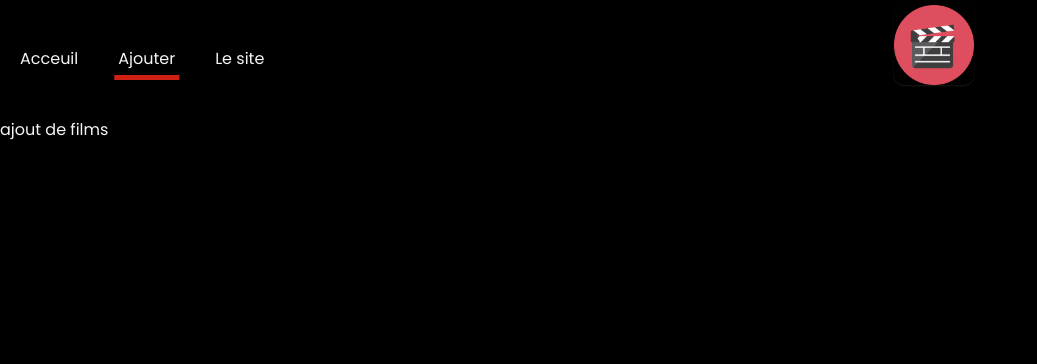
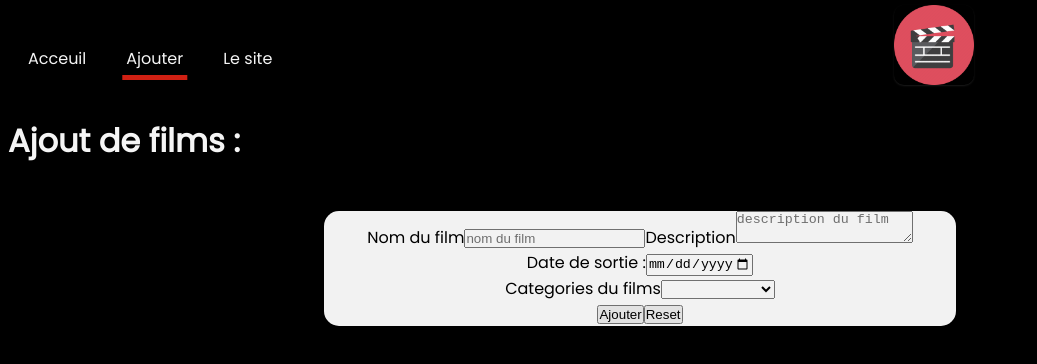
Before and after one commit to sebastianmel/react-movies, a React (Create React App) app: page /add-movies in a window 1280 px wide. Shown: the top 364 px of the page, without its empty margins (0-1037 px from the left). Built offline with nearby package versions, Linux system fonts and the light colour scheme.

Commit message:
step 2
add :
-delete movies
-add  movies
-form

```diff
--- a/src/App.js
+++ b/src/App.js
@@ -1,9 +1,11 @@
 import React from "react";
+
 import { BrowserRouter, Route, Switch } from "react-router-dom";
 import About from "./pages/About";
 import Ajout from "./pages/Ajout";
 import Home from "./pages/Home";
 import NotFound from "./pages/NotFound";
+import Boutton  from  "./components/Boutton";
 
 function App() {
   return (
@@ -13,6 +15,7 @@ function App() {
           <Route path="/" exact component={Home}/>
           <Route path="/a-propos" exact component={About}/>
           <Route path="/add-movies" exact component={Ajout}/>
+          <Route path="/movie/:id" component={Boutton}/>
           <Route component={NotFound}/>
         </Switch>
       </BrowserRouter>
--- /dev/null
+++ b/src/components/Boutton.js
@@ -0,0 +1,72 @@
+import React, { useEffect, useState } from "react";
+import { useParams } from 'react-router-dom';
+import axios from "axios";
+import Navigation from "./Navigation";
+import Logo from "./Logo";
+
+
+
+
+// Fonction qui permet d'etre redirigé vers la page d'un événement ciblé
+
+function Boutton() {
+
+    const eventSetting = useParams()
+    const [data, setData] = useState(null);
+    const id = eventSetting.id
+
+
+    useEffect(() => {
+
+        axios
+            .get(
+                'http://localhost:3000/movies/' + id
+            )
+            .then((res) => setData(res.data));
+    }, []);
+
+    return (
+
+        <div className="boutton">
+            <Logo/>
+            <Navigation />
+
+            {data &&
+                <div className="container">
+
+
+                    <div className="off">
+
+                        <h1>{data.title} <br></br> </h1>
+
+                        <div className="image-container">
+                            <div><img alt="" id="cardImg" style={{ width: '30%' }} src={data.poster}></img></div>
+                            <div>
+
+
+                                <p>infos :
+
+                                    {"sortie le : "+data.release_date}
+                                </p>
+
+                                    </div>
+                            </div>
+
+
+                            <div className="description">
+
+                                <p>{data.description.replace(/(<([^>]+)>)/gi, "")}</p>
+                            </div>
+
+
+
+                        </div>
+
+                    </div>
+            }
+                </div>
+
+    )
+}
+
+            export default Boutton;
--- a/src/components/Films.js
+++ b/src/components/Films.js
@@ -1,5 +1,7 @@
 import { useEffect, useState } from 'react';
 import axios from 'axios';
+import { NavLink } from 'react-router-dom';
+import MoviesDel from './MoviesDel'
 
 
 const Films = () => {
@@ -22,7 +24,8 @@ const Films = () => {
 
                 {Object.keys(data).map((key) => {
                     return <div className="film"><p>{data[key].title}</p> <img src={data[key].poster} ></img> <br/>
-                      <p>{'Sortie le : '+ data[key].release_date}</p> <button type="button" className="boutton">Plus...</button> <br/></div>
+                      <p>{'Sortie le : '+ data[key].release_date}</p> <NavLink exact to={`movie/${data[key].id}`}>
+                                        <button className="boutton">Plus...</button></NavLink><MoviesDel className="boutton" id={data[key].id} setData={setData}/></div>
                 })}
 
 
--- /dev/null
+++ b/src/components/MoviesAdd.js
@@ -0,0 +1,111 @@
+import { useState } from 'react';
+import axios from "axios";
+
+
+const Add = () => {
+    // stock les données des recettes dans un format objet pour que axios les envoie a l api
+    const [data, setData] = useState({
+        title: "",
+        release_date: "",
+        categories: [],
+        description: "",
+        actors:[],
+        similar_movies:[],
+        poster: 'https://ridzeal.com/wp-content/uploads/2021/08/summer-movies-2021-new-e1620919489437-1536x1167.jpg',
+
+    });
+    // ChangeAdd met a jour les valeurs des input
+    const ChangeAdd = (e) => {
+        console.log(e.target.value);
+
+        const name = e.target.name;
+        const value = e.target.value;
+        setData(prevState => ({
+            ...prevState,
+            [name]: value
+        }));
+
+        // console.log(data);
+
+
+    }
+
+
+
+    const AddMovie = () => {
+
+        axios.post('http://localhost:3000/movies', {
+            title: data.title,
+            release_date: data.release_date,
+            description: data.description,
+            categories: [data.categories],
+            poster: 'https://images-na.ssl-images-amazon.com/images/I/71aH-U9+EfL.png',
+            actors: data.actors,
+            similar_movies: data.similar_movies
+
+
+        })
+
+console.log(data);
+
+
+    }
+
+
+
+
+
+
+return (
+    <div className="add">
+
+
+
+        <br></br>
+
+
+        <form>
+            <div className="form-group">
+                <label for="exampleFormControlInput1">Nom du film</label>
+                <input type="text" class="form-control" id="exampleFormControlInput1" placeholder="nom du film" name="title" value={data.title} onChange={ChangeAdd}></input>
+                <label for="exampleFormControlInput1">Description</label>
+                <textarea type="text" class="form-control" id="exampleFormControlInput1" placeholder="description du film" name="description" value={data.description} onChange={ChangeAdd}></textarea>
+
+            </div>
+
+            <div>
+                <label for="start">Date de sortie :</label>
+
+                <input type="date" id="start" name="release_date" value={data.release_date} min="2018-01-01" max="2022-12-31" onChange={ChangeAdd} ></input>
+            </div>
+
+            <div class="form-group">
+                <label for="exampleFormControlSelect2">Categories du films</label>
+                <select class="form-control form-control-sm" onChange={ChangeAdd} name="categories" value={data.categories}>
+                    <option selected ></option>
+                    <option selected value="Action">Action</option>
+                    <option>Aventure</option>
+                    <option>Science-Fiction</option>
+                </select>
+
+
+
+            </div>
+
+
+
+
+            <button type="button" class="btn btn-outline-success" onClick={AddMovie} >Ajouter</button>
+            <input class="btn btn-success" type="reset" value="Reset"></input>
+
+
+        </form>
+
+
+    </div>
+
+
+);
+}
+
+export default Add;
--- /dev/null
+++ b/src/components/MoviesDel.js
@@ -0,0 +1,38 @@
+import axios from "axios";
+
+// function de suppression de films
+
+const Delete = ({id,setData}) => {
+    const delMovie = () => {
+
+        axios
+            .delete(
+                'http://localhost:3000/movies/' + id,
+
+                alert('Le film a été supprimé avec succès')
+            )
+            .then(() => {
+                axios
+                    .get(
+                        'http://localhost:3000/movies'
+
+                    )
+                    .then(movie=>{
+                        setData(
+                            movie.data
+                        )
+                    })
+            });
+
+    }
+
+
+
+    return (
+        <button type="button"  onClick={delMovie}>
+            Supprimer
+        </button>
+      );
+}
+
+export default Delete ;
--- a/src/pages/About.js
+++ b/src/pages/About.js
@@ -7,7 +7,7 @@ const About = () => {
         <div>
             <Logo/>
             <Navigation/>
-            <p>
+            <p className="wit">
             Le streaming est utilisé pour visionner ou écouter des contenus en ligne. Ce protocole permet la lecture instantanée de
              vidéos ou de musiques, directement dans le navigateur web. ... Le streaming permet ainsi simplement de regarder des vidéos
               ou d'écouter de la musique sur Internet, sans avoir à télécharger de fichier.
--- a/src/pages/Ajout.js
+++ b/src/pages/Ajout.js
@@ -1,5 +1,6 @@
 import React from 'react';
 import Logo from '../components/Logo';
+import Add from '../components/MoviesAdd';
 import Navigation from '../components/Navigation';
 
 const Ajout = () => {
@@ -8,7 +9,8 @@ const Ajout = () => {
         <div>
             <Logo/>
             <Navigation/>
-            ajout de films
+           <h1> Ajout de films :</h1>
+            <Add/>
         </div>
     );
 };
--- a/src/styles/_settings.scss
+++ b/src/styles/_settings.scss
@@ -11,17 +11,20 @@ $color-6: #D02013;
 
 
 * {
-  color: whitesmoke;
+  // color: whitesmoke;
   box-sizing: border-box;
-  margin: 0;
+  // margin: 0;
   padding: 0;
 }
 body {
-  margin: 0.4rem auto;
-  max-width: 1296px;
+  // margin: 0.4rem auto;
+  // max-width: 1296px;
   font-family: $font-1;
   color: $color-3;
   background-color: black;
+}
+h1, .wit{
+  color: whitesmoke;
 }
 li {
   list-style-type: none;
--- /dev/null
+++ b/src/styles/components/_add.scss
@@ -0,0 +1,15 @@
+.add{
+    width: 50%;
+    margin: auto;
+    text-align: center;
+    form{
+        background: white;
+        opacity: 95%;
+        border-radius: 15px;
+        color: black;
+
+    }
+    form, input , label{
+        color: black;
+    }
+}
--- /dev/null
+++ b/src/styles/components/_boutton.scss
@@ -0,0 +1,26 @@
+.boutton{
+    .container{
+        margin: 5%;
+        background-color: whitesmoke;
+        border-radius: 10px;
+    }
+    .off div , p{
+
+        color: black;
+
+        opacity: 95%;
+
+    }
+    .image-container{
+        text-align: center;
+        margin: 3%;
+    }
+    h1{
+        text-align: center;
+        color:black;
+    }
+    .description{
+        margin: 100px;
+        text-align: center;
+    }
+}
--- a/src/styles/components/_film.scss
+++ b/src/styles/components/_film.scss
@@ -1,6 +1,10 @@
 .films{
-    width: 300px;
+
     border: none;
+    // display: flex;
+    margin: auto ;
+    width: 60%;
+
 
 
 
@@ -18,11 +22,12 @@
 
 
         display: flex;
-        flex-flow: row wrap;
+        flex-wrap: wrap;
+        // flex-flow: row wrap;
         justify-content: space-around;
 
 
-        // width: 400px;
+
 
         img{
             width: 200px;
@@ -34,6 +39,7 @@
 
     .films-list p{
         color: black;
+        font-size: 15px;
     }
 
     .film{
@@ -49,8 +55,8 @@
     .boutton{
         color: white;
         font-size: 15px;
-        height: 30px;
-        width: 50px;
+        height: 20px;
+        width: 45px;
         border-radius:5px ;
         background-color: $color-6;
         border: none;
--- a/src/styles/index.scss
+++ b/src/styles/index.scss
@@ -2,3 +2,5 @@
 @import "./components/navigation";
 @import "./components/logo";
 @import "./components/film";
+@import "./components/boutton";
+@import "./components/add";
```
Also changed, not shown: 1 other file (tests, documents, lock files or other folders).
